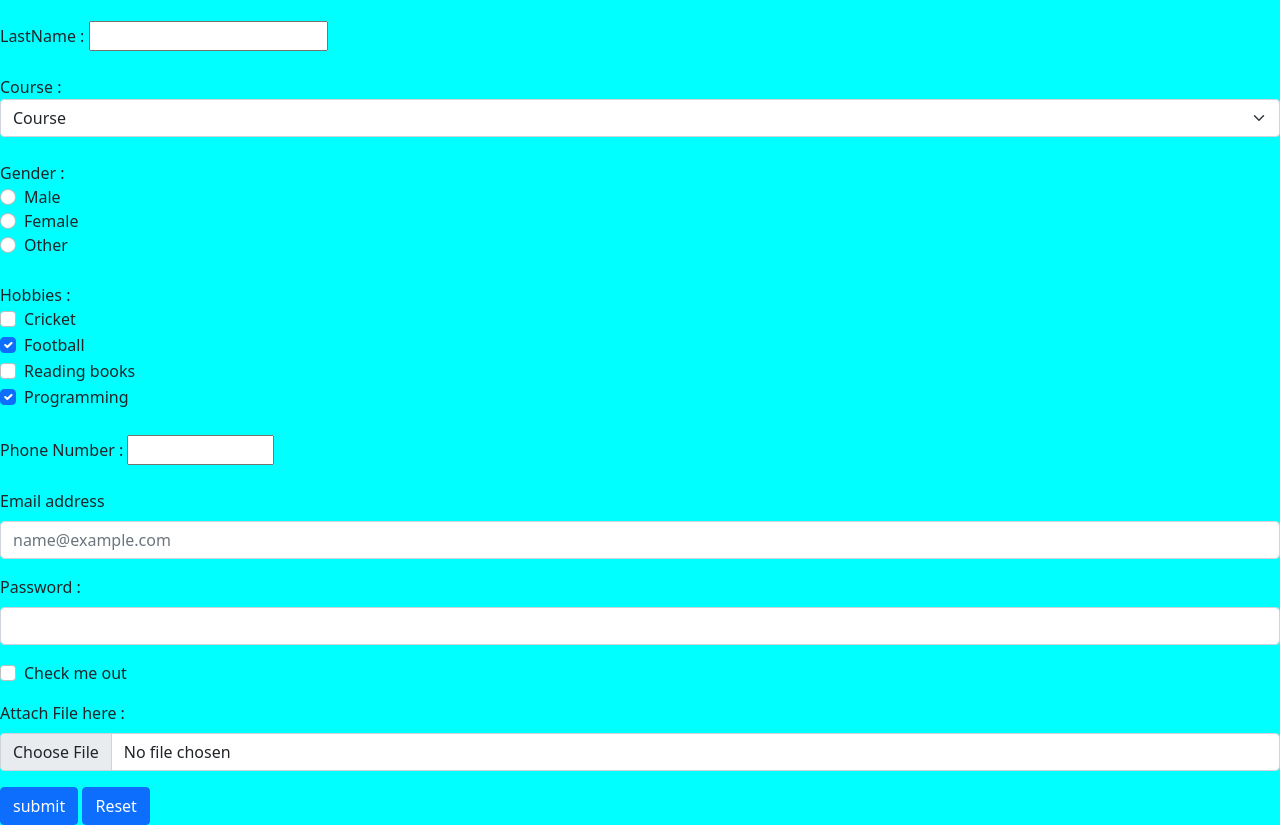
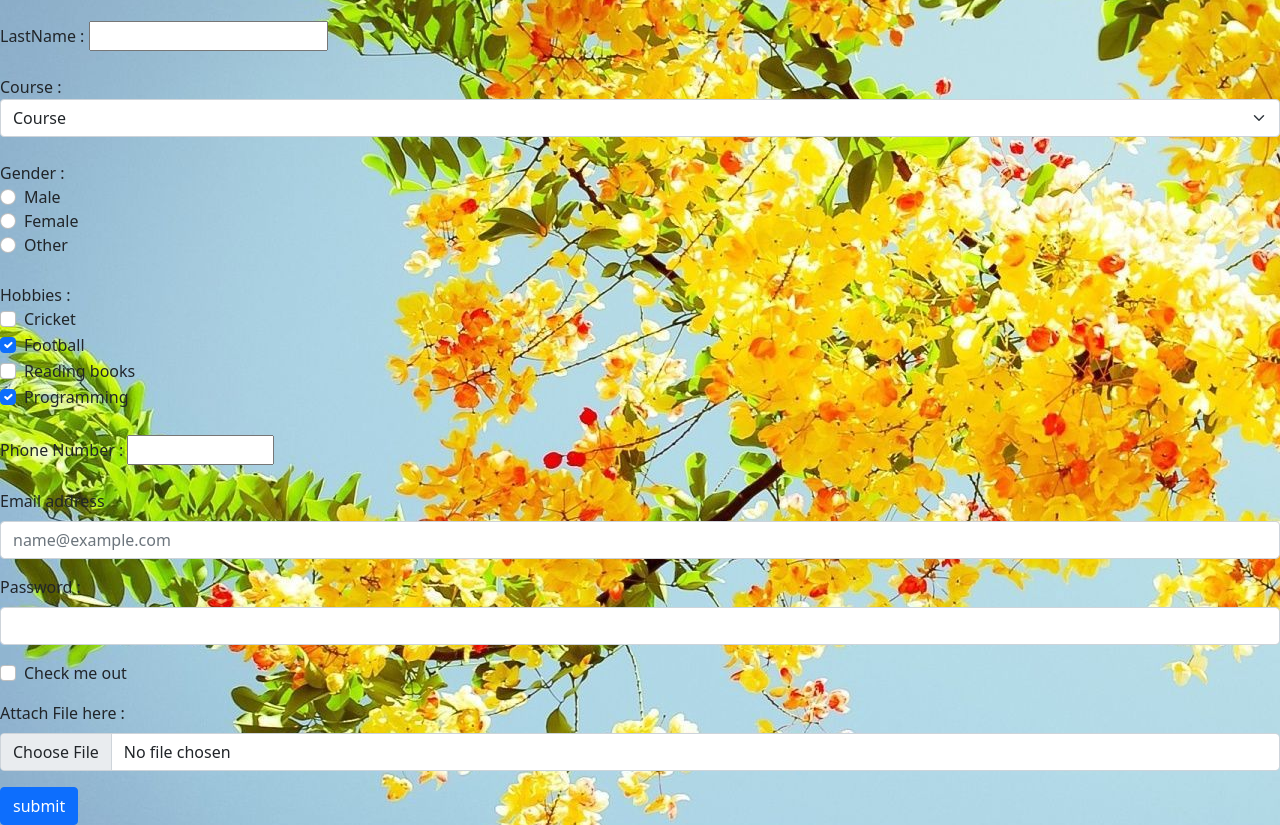
Before and after one commit to Snehal8226/ASSIGNMENTS, a plain HTML site: page bootstrap/registrationform.html in a window 1280 px wide. Shown: the part 89-914 px from the top of the page. Drawn offline with nearby package versions, Linux system fonts and the light colour scheme.

Commit message:
images add

```diff
--- a/bootstrap/regi.css
+++ b/bootstrap/regi.css
@@ -1,5 +1,5 @@
 body {
-    background-color:aqua;
+  background :url('./image2.jpg') no-repeat;
   }
   h1 {
     color: green;
--- a/bootstrap/registrationform.html
+++ b/bootstrap/registrationform.html
@@ -87,7 +87,6 @@
       </div>
       <button type="button" onclick="submit()" class="btn btn-primary">submit</button>
       <script src="functions.js"></script>
-      <input class="btn btn-primary" type="reset" value="Reset">
 
      </body>
 
--- a/style.css
+++ b/style.css
@@ -1,5 +1,5 @@
 body {
-    background-color:aqua;
+    background :url('./image.jpg') no-repeat;
   }
   h1 {
     color: green;
```
Also changed, not shown: bootstrap/image.jpg.jpg (added), bootstrap/image1.jpg (added), bootstrap/image2.jpg (added), image.jpg (added).
